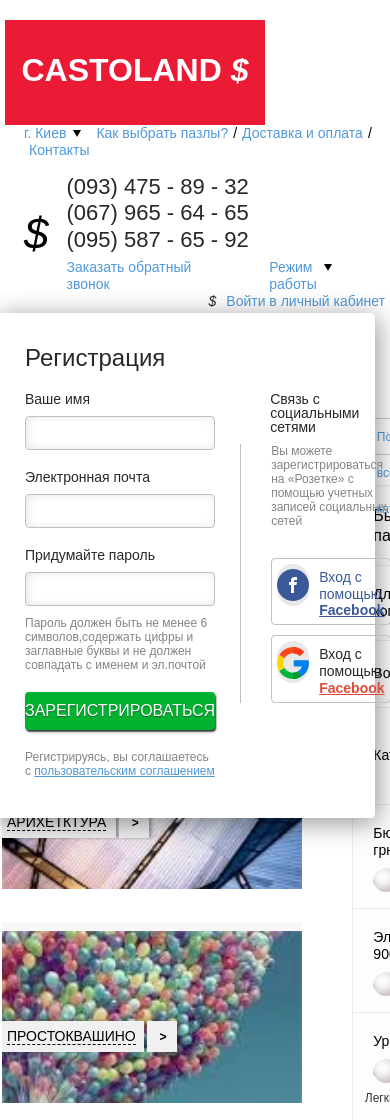
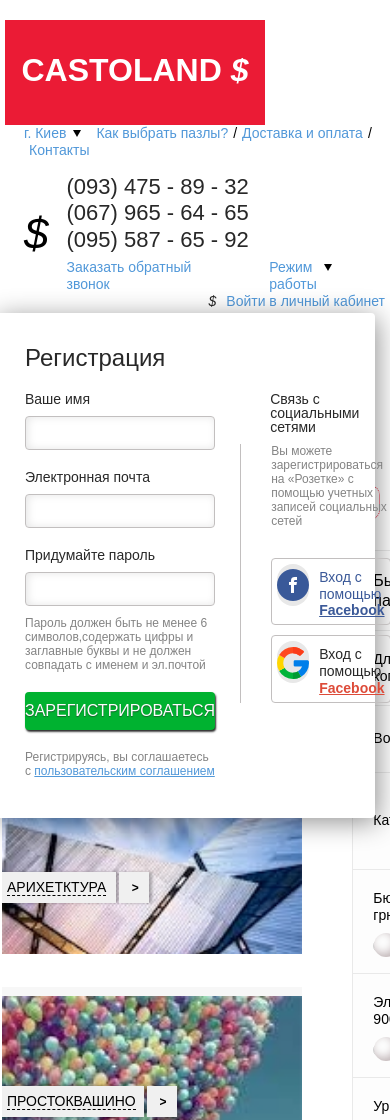
Before and after one commit to vitaliitsupylo/Puzzles, a website: page index.html in a window 390 px wide. Shown: the top 1120 px of the page. Drawn offline with Linux system fonts and the light colour scheme.

Commit message:
tablet information

```diff
--- a/src/sass/default/common.scss
+++ b/src/sass/default/common.scss
@@ -170,6 +170,10 @@
         align-items: center;
         width: 100%;
         padding-left: rem(260px);
+          @include respond-to(desktop) {
+            padding-left: 0;
+            flex-direction: column-reverse;
+          }
     }
 }
 
@@ -253,6 +257,19 @@
                     }
                 }
             }
+            @include respond-to(desktop) {
+                flex-direction: column;
+                flex: 1 2 30%;
+                .news_min{
+                  &:first-child {
+                      float: none;
+                      max-width: 100%;
+                      .news_img{
+                        max-width: 100%;
+                      }
+                  }
+                }
+            }
         }
         .information_right {
             width: 100%;
@@ -260,6 +277,9 @@
             .comments_list {
                 width: 100%;
             }
+            @include respond-to(desktop) {
+                flex: 1 1 70%;
+              }
         }
     }
 }
--- a/src/sass/default/mixin.scss
+++ b/src/sass/default/mixin.scss
@@ -12,7 +12,7 @@
     @media only screen and (max-width: $small-tablet - 1) {
       @content;
     }
-  } @else if $media == tablets {
+  } @else if $media == tablet {
     @media only screen and (max-width: $tablet - 1) {
       @content;
     }
--- a/src/sass/сomponents/page-one/information/comment.scss
+++ b/src/sass/сomponents/page-one/information/comment.scss
@@ -28,6 +28,13 @@
         opacity: .5;
         margin-right: rem(25px);
       }
+      @include respond-to(tablet) {
+          flex-wrap: wrap;
+          .comment_name{
+            width: 100%;
+            display: block;
+          }
+        }
     }
   }
 }
--- a/src/sass/сomponents/search-line/category-top.scss
+++ b/src/sass/сomponents/search-line/category-top.scss
@@ -1,7 +1,6 @@
 .age_category{
   display: flex;
   margin-right: 10%;
-
   .age_btn{
     display: block;
     cursor: pointer;
@@ -21,4 +20,8 @@
       color:$red-color;
     }
   }
+      @include respond-to(desktop) {
+        margin-right: 0;
+        margin-top: rem(30px)
+      }
 }
```
Also changed, not shown: dist/css/main.css, src/sass/сomponents/header/registration.scss (line endings or trailing spaces), 2 other files.
